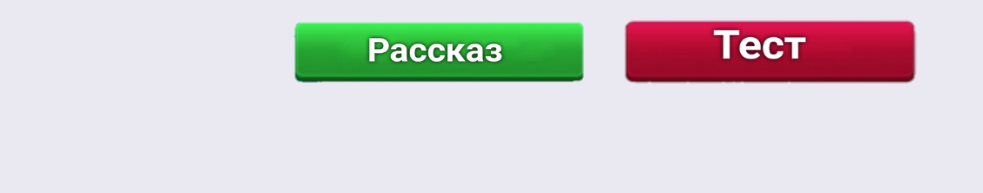
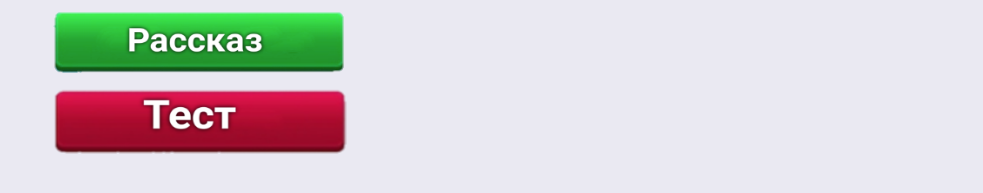
Before and after one commit to GnomZemlekop/Rocketa, a plain HTML site: page index.html in a window 1280 px wide. Shown: the part 343-536 px from the top of the page, without its empty margins (0-983 px from the left). Drawn offline with Linux system fonts and the light colour scheme; files whose address does not match are found by name.

Commit message:
Add files via upload

```diff
--- a/index.html
+++ b/index.html
@@ -13,7 +13,7 @@
     <section class="about container">
 
   <table background="images/background.jpg">
-<div style="position:absolute;left:140px; top:40px"><img src="img/rocket.gif" alt="New-Project-72-E13735A.gif" border="10" style="position:absolute;left:270px;right:0px" width="420" height="300" />
+<div style="position:absolute;left:-260px; top:40px"><img src="img/rocket.gif" alt="New-Project-72-E13735A.gif" border="10" style="position:absolute;left:270px;right:0px" width="420" height="300" />
 </div>
 
     </section>
@@ -21,9 +21,9 @@
   </main>
     <div></div> <div></div> <div></div> <div></div>
   <p>
-<div style="position:absolute;left:290px; top:350px"> <a href="
+<div style="position:absolute;left:50px; top:340px"> <a href="
 https://skazki.rustih.ru/nikolaj-nosov-kogda-ischezla-raketa-glava-28/"><img src="img/rasskaz.png" title="Тест" alt="тест" height="80" width="300"></a></div>
-<div style="position:absolute;left:620px; top:350px"> <a href="
+<div style="position:absolute;left:50px; top:420px"> <a href="
 https://skazki.rustih.ru/nikolaj-nosov-kogda-ischezla-raketa-glava-28/"><img src="img/test.png" title="Тест" alt="тест" height="80" width="300"></a></div>
 </p>
 </body>
```
